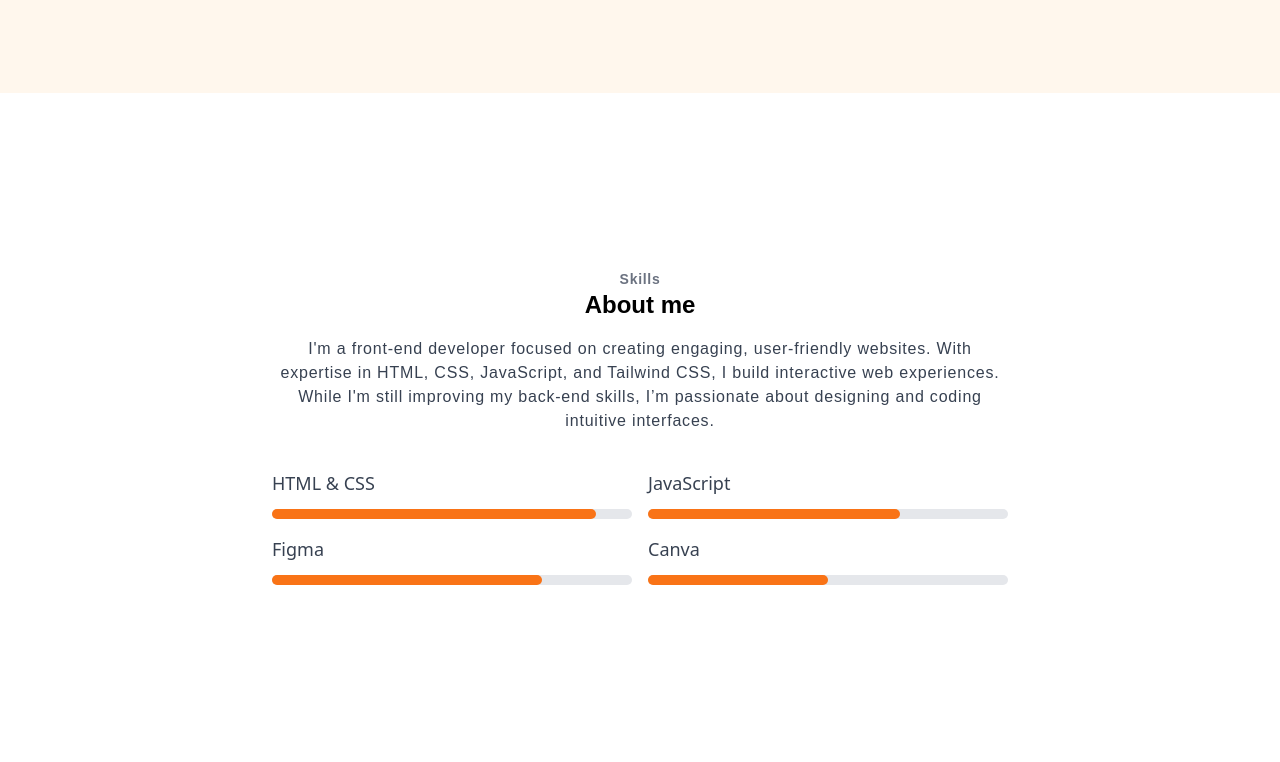
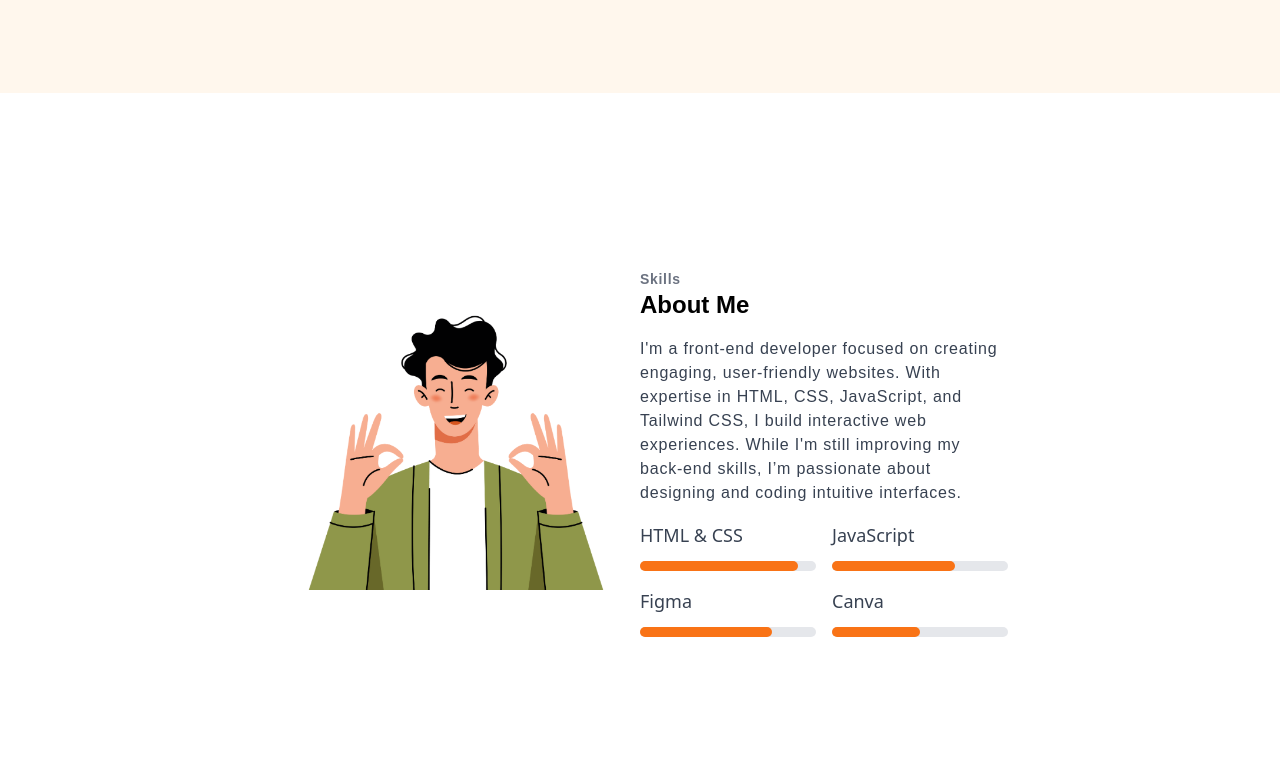
Before and after one commit to yenhar/Personal-Portfolio-Website, a website: page index.html in a window 1280 px wide. Shown: the part 438-1200 px from the top of the page. Drawn offline with Linux system fonts and the light colour scheme.

Commit message:
2nd commit

```diff
--- a/index.html
+++ b/index.html
@@ -12,12 +12,12 @@
     <nav id="navbar" class="w-full bg-orange-50 py-4 px-8 sticky top-0 z-50 transition-shadow duration-300">
         <div class="w-3/5 mx-auto flex items-center justify-between">
             <!-- Logo -->
-            <div class="flex items-center space-x-2">
+            <a href="#home" class="flex items-center space-x-2">
                 <img src="images/orangelogo2.png" alt="Logo" class="w-10 h-10">
                 <span class="text-2xl font-Montserrat tracking-widest">
                     <span class="text-orange-500 font-bold">H</span><span class="text-orange-500 font-light">aryen</span>
                 </span>
-            </div>
+            </a>
             <!-- Navigation Links -->
             <ul class="flex space-x-6 text-orange-950 font-medium ">
                 <li><a href="#home" class="hover:text-orange-500">Home</a></li>
@@ -76,35 +76,43 @@
             </div>
         </section>
         <!-- why choose me -->
-        <section id="skills" class="w-3/5 mx-auto flex items-center pt-44">
-            <div class="container mx-auto text-center px-4">
+        <section id="skills" class="w-3/5 mx-auto pt-44">
+            <div class="container mx-auto px-4">
+              <div class="flex flex-col md:flex-row items-center">
+                <!-- Left Column: Image -->
+                <div class="w-full md:w-1/2 flex justify-left items-left mb-8 md:mb-0">
+                  <img src="images/personvector.png" alt="Person Vector" class="w-full max-w-sm">
+                </div>
+                <!-- Right Column: Information & Skills -->
+                <div class="w-full md:w-1/2 text-left">
                   <h6 class="text-sm font-semibold text-gray-500 font-poppins tracking-wider">Skills</h6>
-                <h6 class="text-2xl font-bold mb-4 font-poppins ">About me</h6>
-                <p class="mb-5 pb-4 text-gray-700 font-poppins tracking-wider">
-                    I'm a front-end developer focused on creating engaging, user-friendly websites. With expertise in HTML, CSS, JavaScript,
-                    and Tailwind CSS, I build interactive web experiences. While I'm still improving my back-end skills,
-                    I’m passionate about designing and coding intuitive interfaces.
+                  <h6 class="text-2xl font-bold mb-4 font-poppins">About Me</h6>
+                  <p class="mb-2 pb-2 text-gray-700 font-poppins tracking-wider">
+                    I'm a front-end developer focused on creating engaging, user-friendly websites. With expertise in HTML, CSS, JavaScript, and Tailwind CSS, I build interactive web experiences. While I'm still improving my back-end skills, I’m passionate about designing and coding intuitive interfaces.
                   </p>
-
-                <div class="grid grid-cols-1 sm:grid-cols-2 gap-4 text-left">
+                  <div class="grid grid-cols-1 sm:grid-cols-2 gap-4">
+                    <!-- Skill: HTML & CSS -->
                     <div>
                       <h6 class="mb-3 text-lg font-medium text-gray-700">HTML & CSS</h6>
                       <div class="w-full bg-gray-200 rounded-full h-2.5">
                         <div class="bg-orange-500 h-2.5 rounded-full" style="width: 90%;"></div>
                       </div>
                     </div>
+                    <!-- Skill: JavaScript -->
                     <div>
                       <h6 class="mb-3 text-lg font-medium text-gray-700">JavaScript</h6>
                       <div class="w-full bg-gray-200 rounded-full h-2.5">
                         <div class="bg-orange-500 h-2.5 rounded-full" style="width: 70%;"></div>
                       </div>
                     </div>
+                    <!-- Skill: Figma -->
                     <div>
                       <h6 class="mb-3 text-lg font-medium text-gray-700">Figma</h6>
                       <div class="w-full bg-gray-200 rounded-full h-2.5">
                         <div class="bg-orange-500 h-2.5 rounded-full" style="width: 75%;"></div>
                       </div>
                     </div>
+                    <!-- Skill: Canva -->
                     <div>
                       <h6 class="mb-3 text-lg font-medium text-gray-700">Canva</h6>
                       <div class="w-full bg-gray-200 rounded-full h-2.5">
@@ -113,7 +121,10 @@
                     </div>
                   </div>
                 </div>
+              </div>
+            </div>
           </section>
+
         <section id="service" class="w-3/5 mx-auto flex items-center pt-56">
             <div class="container mx-auto text-center px-4">
                 <h6 class="text-sm font-semibold text-gray-500 font-poppins tracking-wider">Service</h6>
@@ -361,6 +372,14 @@
                 </div>
             </div>
         </section>
+        <footer class="bg-gray-600 text-white py-4">
+            <div class="container mx-auto text-center">
+                <p class="text-sm tracking-wider">
+
+                    © 2025 <span class="text-orange-500 font-bold">Haryen</span> All rights reserved Inc.
+                </p>
+            </div>
+        </footer>
 
 
 
```
Also changed, not shown: images/personvector.png (added), src/output.css. Lines whose indentation alone changed are shown as unchanged.
